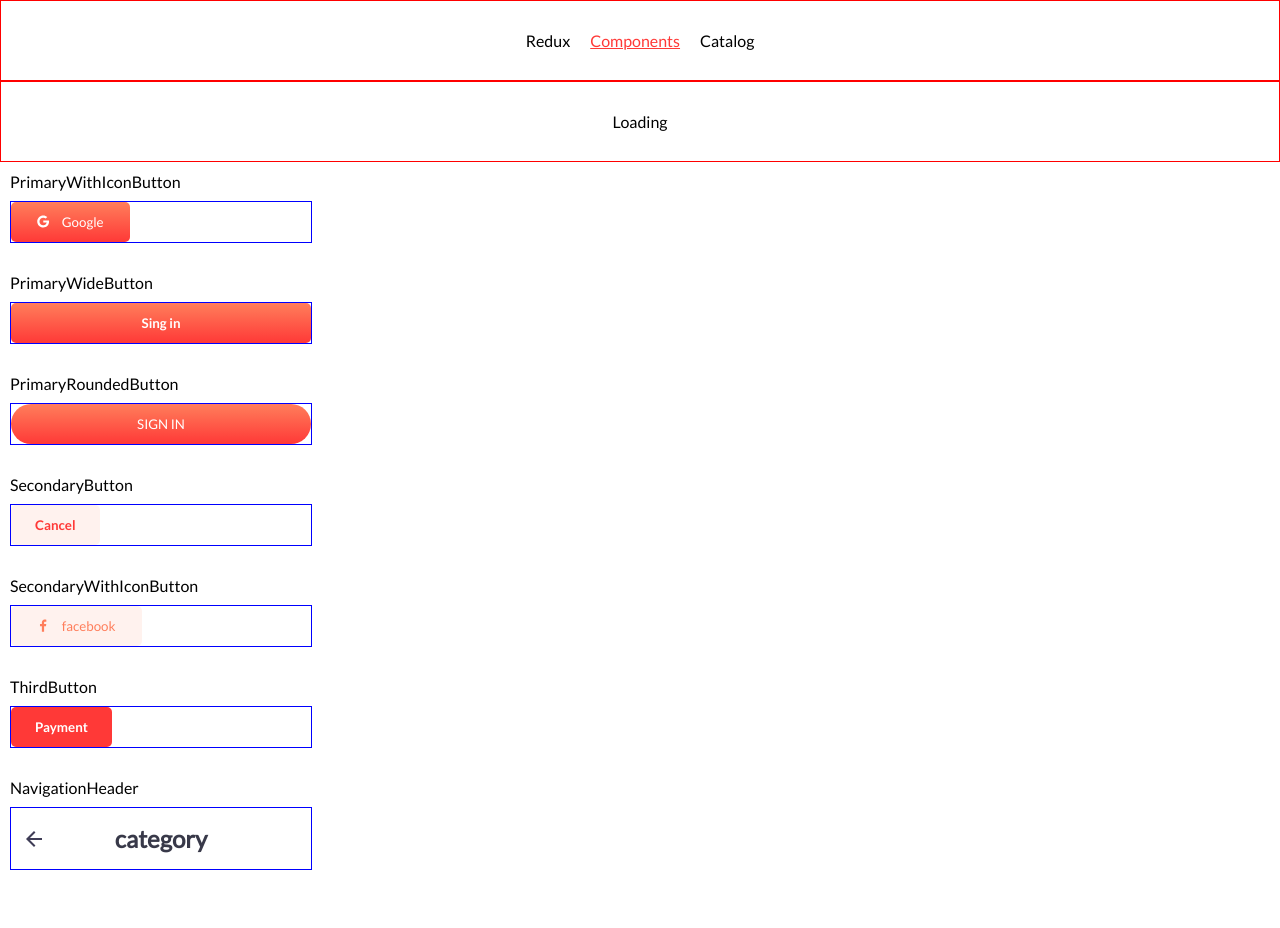
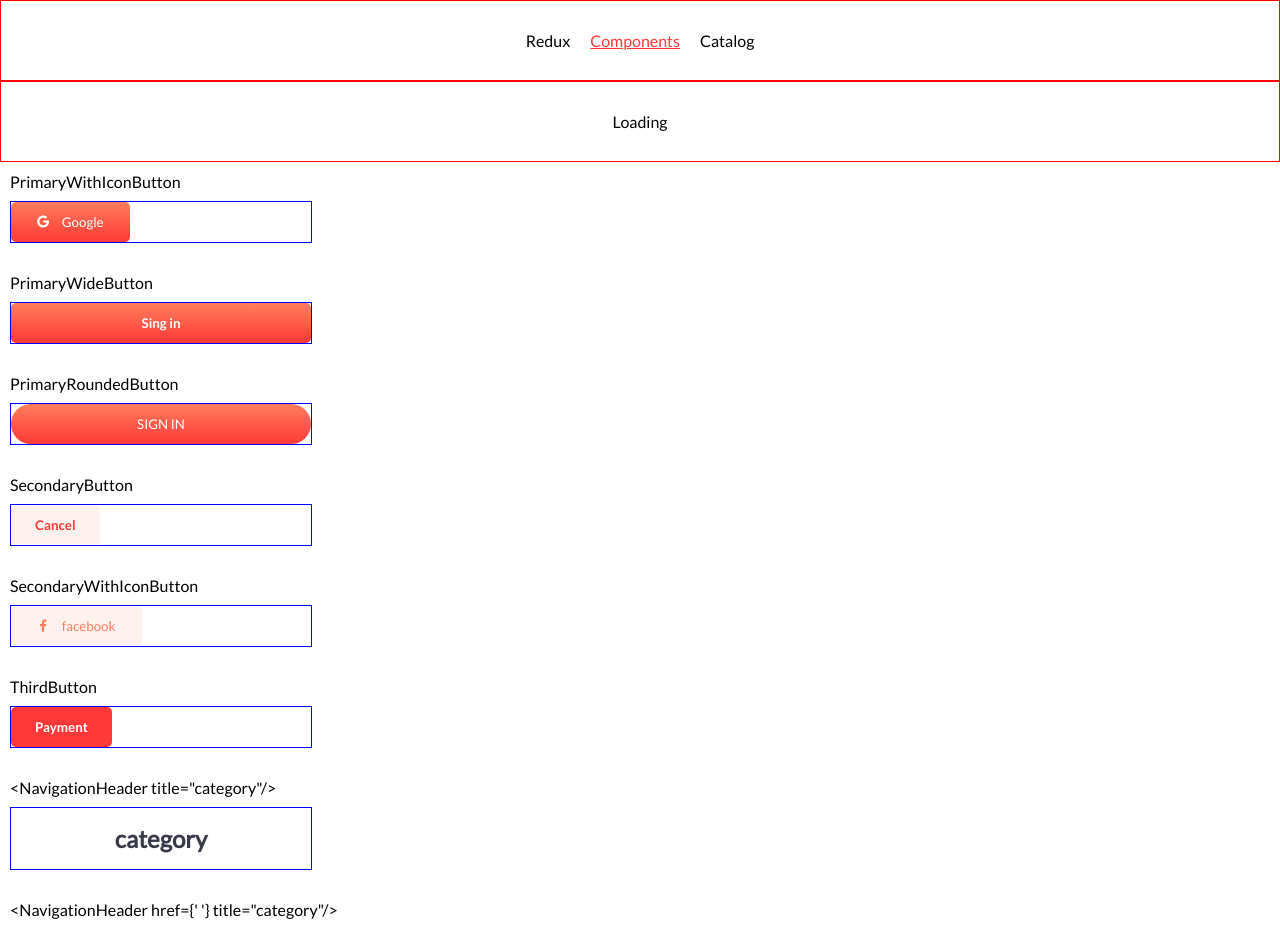
Before and after one commit to SVladikO/depoistu, a React (Create React App) app: page /components in a window 1280 px wide. Shown: the top 928 px of the page. Before the commit the page ends 890 px from the top, so only its background shows below. Built offline with nearby package versions, Linux system fonts and the light colour scheme.

Commit message:
Changed components page

```diff
--- a/src/page/development/Components.page.jsx
+++ b/src/page/development/Components.page.jsx
@@ -20,7 +20,8 @@ const components = [
     {title: 'SecondaryButton', component: <SecondaryButton>Cancel</SecondaryButton>},
     {title: 'SecondaryWithIconButton', component: <SecondaryWithIconButton><FacebookIcon/>facebook</SecondaryWithIconButton>},
     {title: 'ThirdButton', component: <ThirdButton>Payment</ThirdButton>},
-    {title: 'NavigationHeader', component: <NavigationHeader href={' '} title="category"></NavigationHeader>},
+    {title: "<NavigationHeader title=\"category\"/>", component: <NavigationHeader title="category"/>},
+    {title: "<NavigationHeader href={\' \'} title=\"category\"/>", component: <NavigationHeader href={' '} title="category"/>},
 ]
 
 function ComponentsPage() {
```
